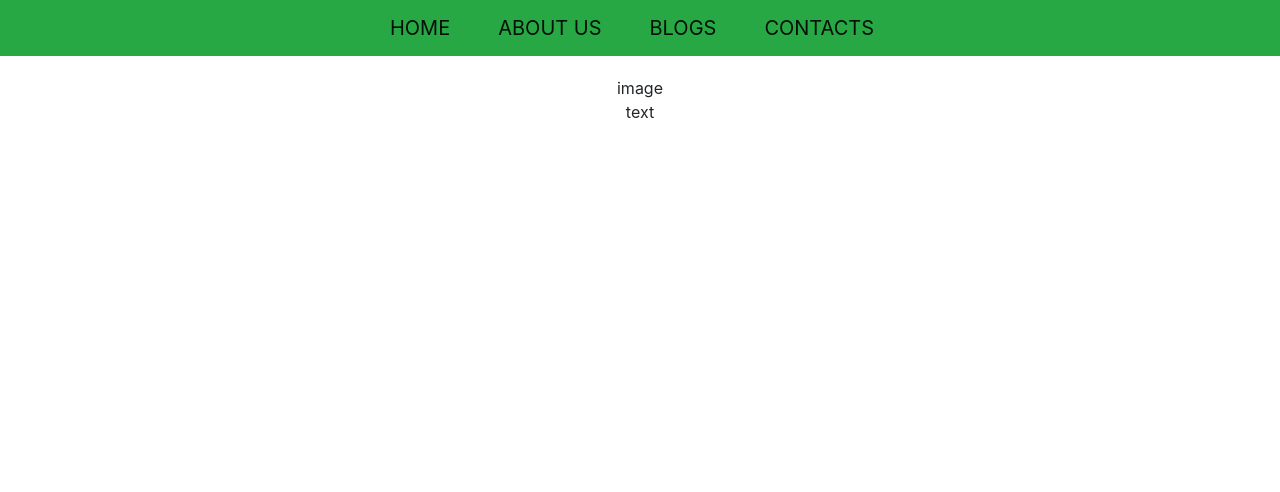
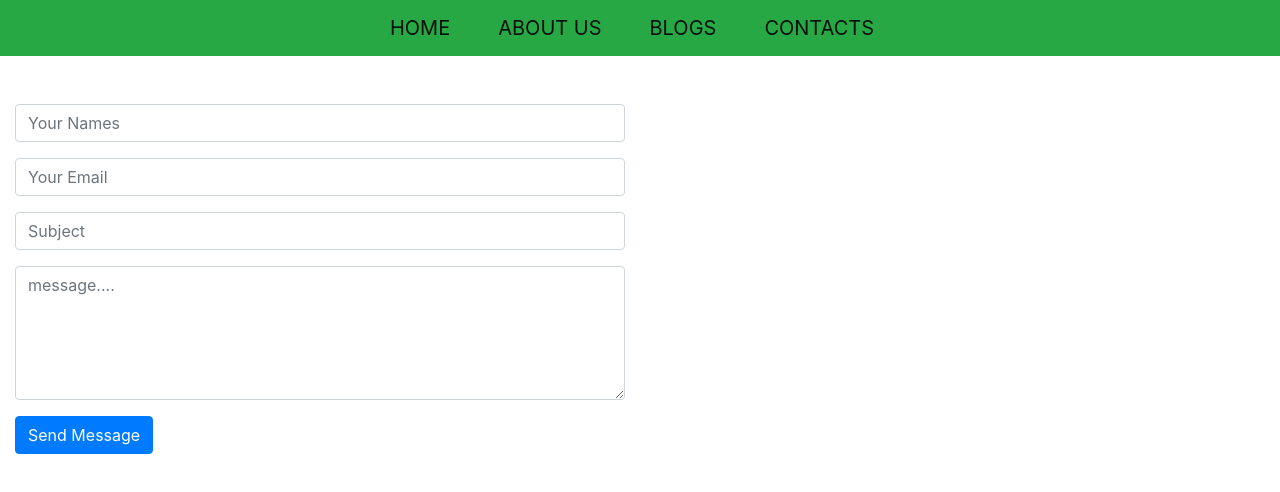
Before and after one commit to freddykaberuka/GrowGreen-frontEnd, a React (Create React App) app in the folder growgreen/: page / in a window 1280 px wide. Shown: the top 492 px of the page. Built offline with nearby package versions, Linux system fonts and the light colour scheme.

Commit message:
add contact form

```diff
--- a/growgreen/package.json
+++ b/growgreen/package.json
@@ -10,6 +10,7 @@
     "react": "^17.0.2",
     "react-bootstrap": "^1.5.2",
     "react-dom": "^17.0.2",
+    "react-hook-form": "^7.4.2",
     "react-scripts": "4.0.3",
     "web-vitals": "^1.1.1"
   },
--- a/growgreen/src/App.js
+++ b/growgreen/src/App.js
@@ -6,13 +6,15 @@ import NavBar from './components/NavBar'
 // import Landing from './components/pages/landing'
 import Service from './components/pages/Services'
 import landings from './assets/images/ggr-background1.jpg'
+import Contacts from './components/pages/Contacts';
 function App() {
   return (
     <div className="App" styles={{ backgroundImage:`url(${landings})` }}>
       {/* <Header /> */}
      <NavBar />
+     <Contacts/>
      {/* <Landing/> */}
-     <Service />
+    {/* <Service /> */}
     </div>
   );
 }
--- /dev/null
+++ b/growgreen/src/components/pages/Contacts.js
@@ -0,0 +1,29 @@
+import React from 'react'
+function Contacts() {
+    return (
+        <div>
+            {/* <div className="col-6"> */}
+            <form className="col-sm-6 mt-5">
+                <div className="form-group">
+                    <input type="email" className="form-control" id="exampleFormControlInput1" placeholder="Your Names"/>
+                </div>
+                <div className="form-group">
+                    <input type="email" className="form-control" id="exampleFormControlInput1" placeholder="Your Email"/>
+                </div>
+                <div className="form-group">
+                    <input type="email" className="form-control" id="exampleFormControlInput1" placeholder="Subject"/>
+                </div>
+
+                <div className="form-group">
+                    <textarea className="form-control" id="exampleFormControlTextarea1" rows="5" placeholder="message...."></textarea>
+                </div>
+                <div className="form-group">
+                <button type="button" class="btn btn-primary float-left">Send Message</button>
+                </div>
+            </form>
+            </div>
+        // </div>
+    )
+}
+
+export default Contacts;
```
Also changed, not shown: 1 other file (tests, documents, lock files or other folders).
